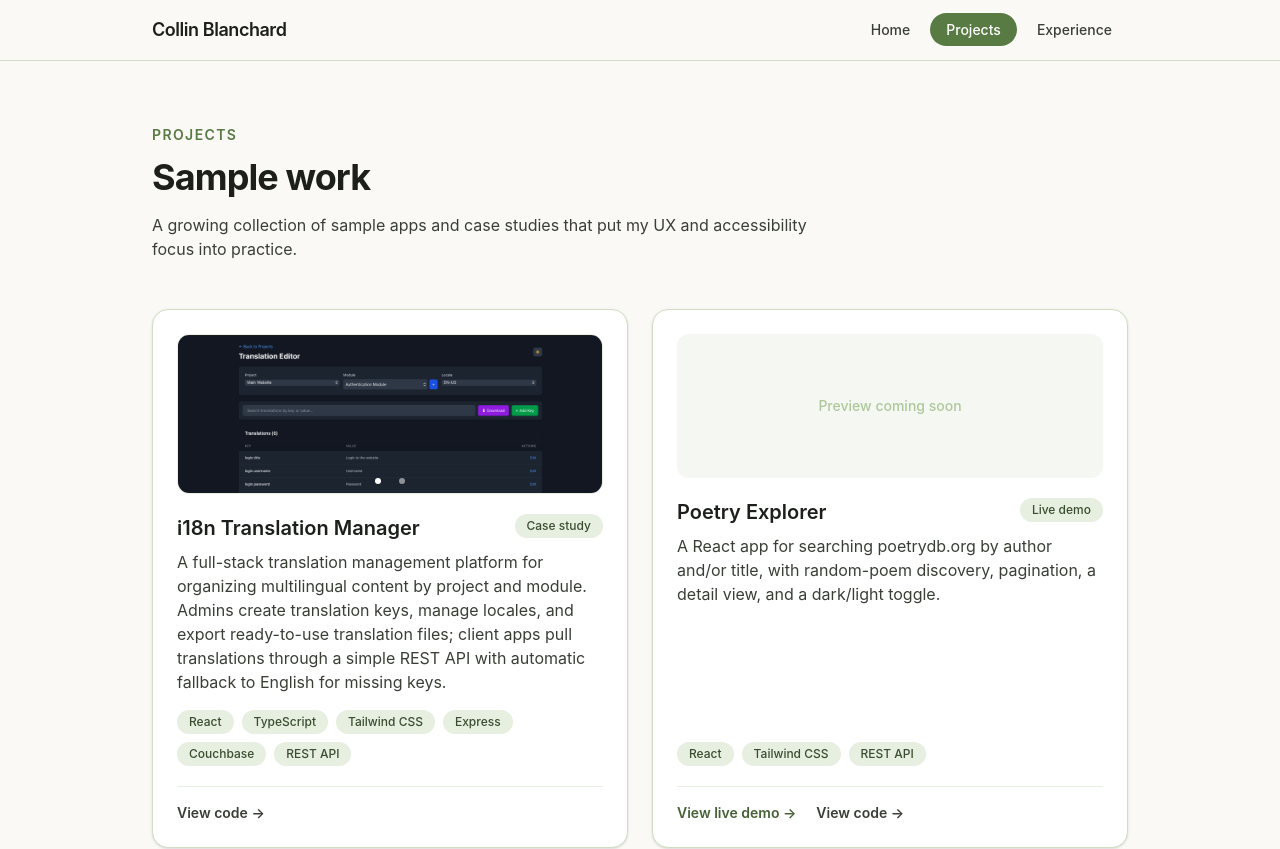
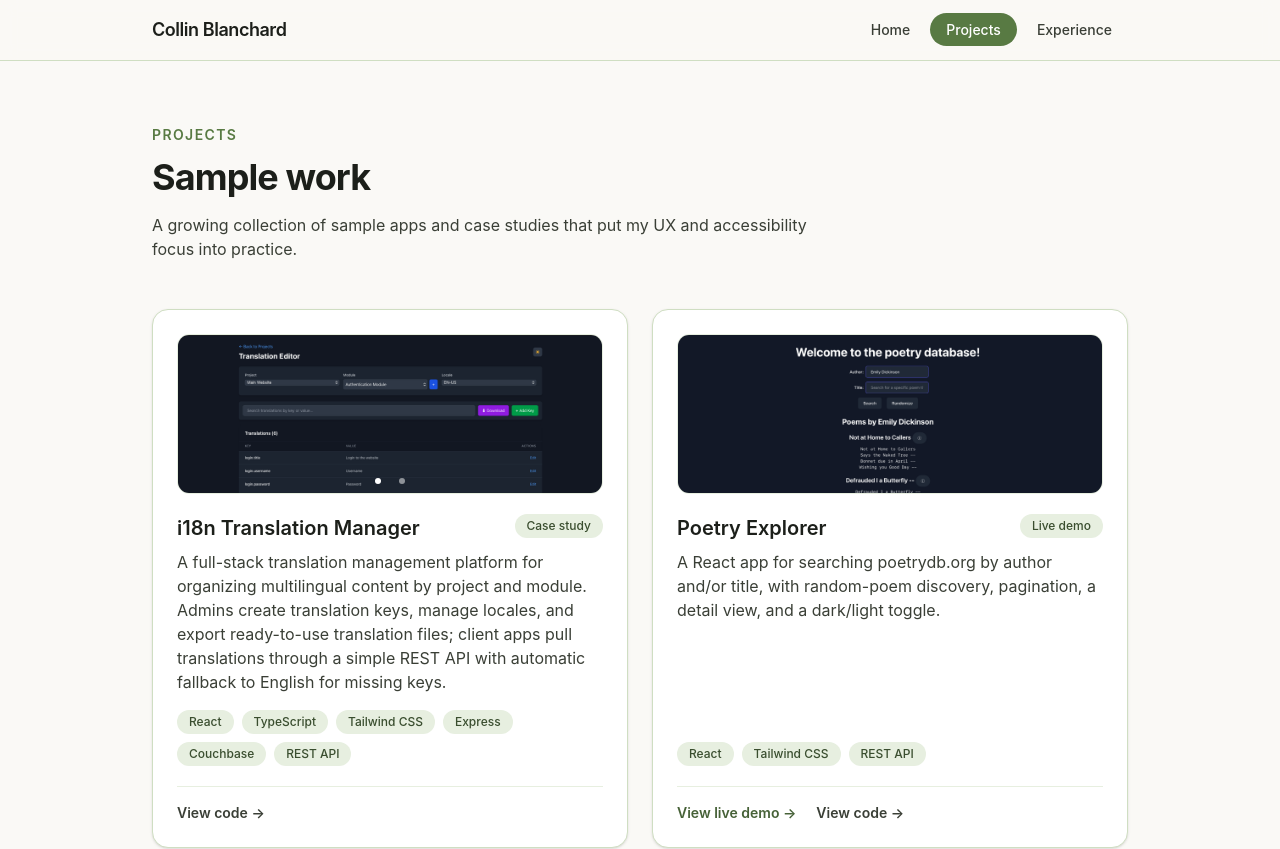
Before and after one commit to collinb3/portfolioSite, a React (Vite) app: page /projects in a window 1280 px wide. Shown: the top 849 px of the page. Built offline with nearby package versions, Linux system fonts and the light colour scheme.

Commit message:
Add poetry app image to preview (#4)

```diff
--- a/src/data/projects.js
+++ b/src/data/projects.js
@@ -20,6 +20,7 @@ export const projects = [
     description:
       'A React app for searching poetrydb.org by author and/or title, with random-poem discovery, pagination, a detail view, and a dark/light toggle.',
     tags: ['React', 'Tailwind CSS', 'REST API'],
+    image: '/project-images/poetry-explorer.png',
     codeHref: 'https://github.com/collinb3/poetry-web',
     liveHref: '/poetry',
   },
```
Also changed, not shown: public/project-images/poetry-explorer.png (added).
